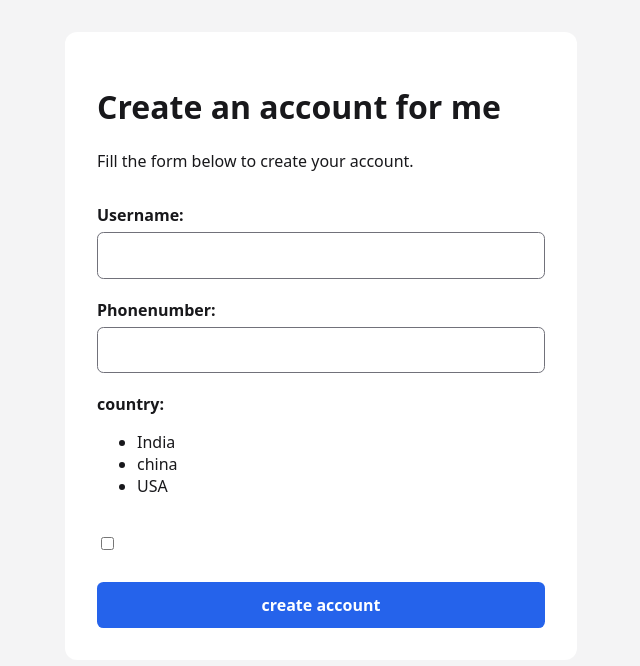
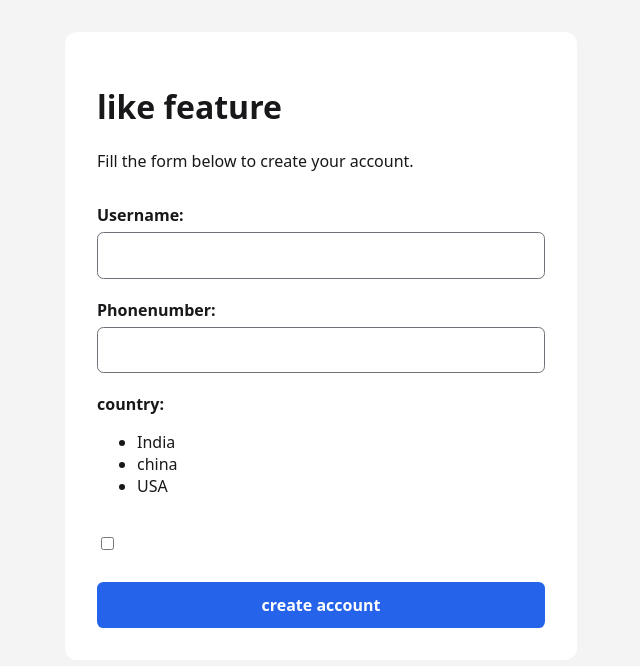
Before and after one commit to dugrampooja/signup-form, a plain HTML site: page index.html in a window 1280 px wide. Shown: the whole page, without its empty margins (319-959 px from the left). Drawn offline with Linux system fonts and the light colour scheme.

Commit message:
h1 tag updated to like feature

```diff
--- a/index.html
+++ b/index.html
@@ -9,7 +9,7 @@
 
     <body>
         <main>
-            <h1>Create an account for me</h1>
+            <h1>like feature </h1>
 
             <p>Fill the form below to create your account.
             </p>
```
